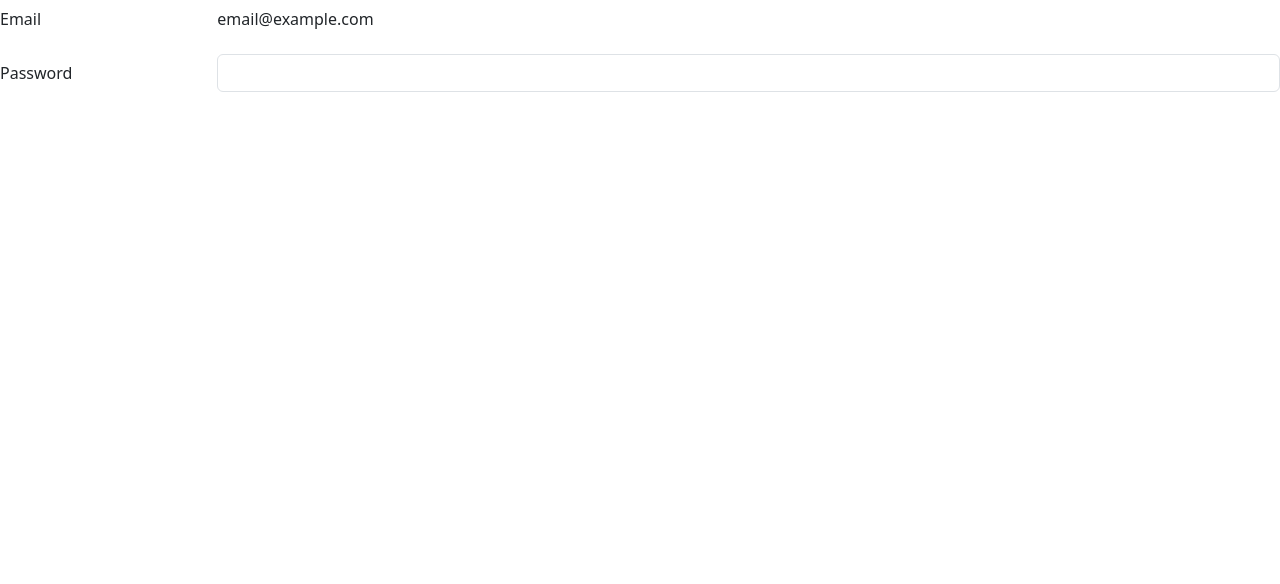
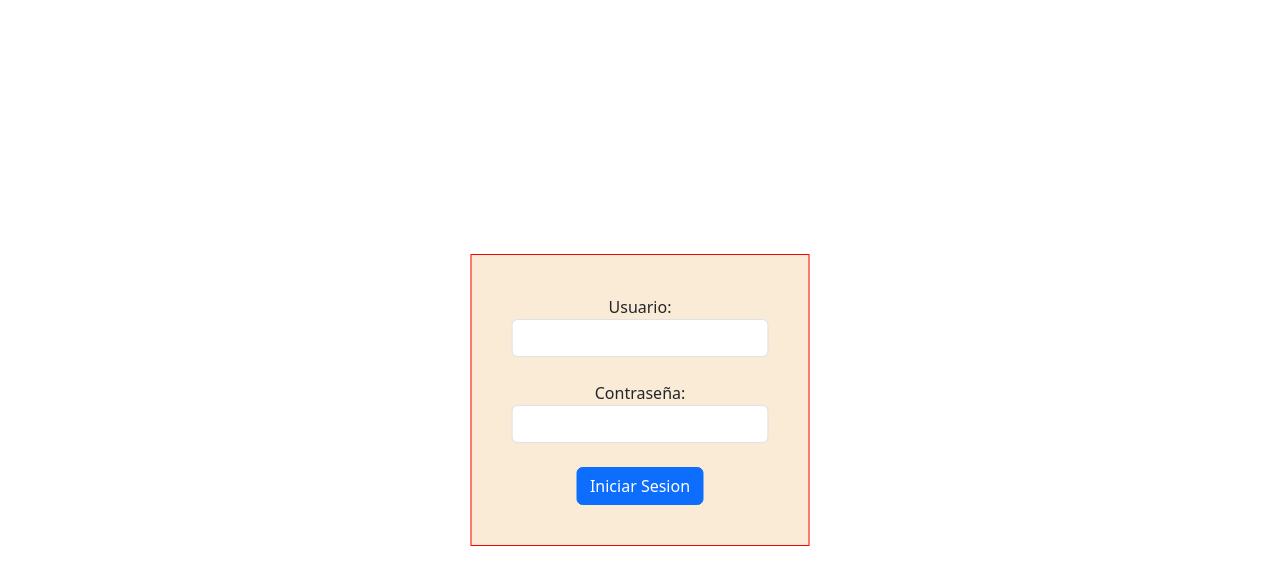
Before and after one commit to Jhon1606/front-react, a React (Create React App) app: page /login in a window 1280 px wide. Shown: the top 584 px of the page. Built offline with nearby package versions, Linux system fonts and the light colour scheme.

Commit message:
primer comit

```diff
--- a/package.json
+++ b/package.json
@@ -6,6 +6,7 @@
     "@testing-library/jest-dom": "^5.16.5",
     "@testing-library/react": "^13.4.0",
     "@testing-library/user-event": "^13.5.0",
+    "bootstrap": "^5.2.3",
     "react": "^18.2.0",
     "react-dom": "^18.2.0",
     "react-router-dom": "^6.8.1",
--- /dev/null
+++ b/src/css/Login.css
@@ -0,0 +1,12 @@
+.containerPrincipal{
+    position: absolute;
+    left: 50%;
+    top: 50%;
+    transform: translate(-50%, -50%);
+    border: 1px solid red;
+    padding: 40px;
+    background-color: antiquewhite;
+}
+.containerSecundario{
+    text-align: center;
+}
--- a/src/index.css
+++ /dev/null
@@ -1,13 +0,0 @@
-body {
-  margin: 0;
-  font-family: -apple-system, BlinkMacSystemFont, 'Segoe UI', 'Roboto', 'Oxygen',
-    'Ubuntu', 'Cantarell', 'Fira Sans', 'Droid Sans', 'Helvetica Neue',
-    sans-serif;
-  -webkit-font-smoothing: antialiased;
-  -moz-osx-font-smoothing: grayscale;
-}
-
-code {
-  font-family: source-code-pro, Menlo, Monaco, Consolas, 'Courier New',
-    monospace;
-}
--- a/src/index.js
+++ b/src/index.js
@@ -9,7 +9,3 @@ root.render(
     router={routes}
   />
 );
-
-// If you want to start measuring performance in your app, pass a function
-// to log results (for example: reportWebVitals(console.log))
-// or send to an analytics endpoint. Learn more: https://bit.ly/CRA-vitals
--- a/src/pages/Login.js
+++ b/src/pages/Login.js
@@ -1,21 +1,22 @@
-import React from 'react'
-
+import React from 'react';
+import '../css/Login.css';
 function Login() {
   return (
-    <>
-      <div className="mb-3 row">
-        <label for="staticEmail" className="col-sm-2 col-form-label">Email</label>
-        <div className="col-sm-10">
-          <input type="text" className="form-control-plaintext" value="email@example.com"/>
+    <div className='containerPrincipal'>
+      <div className='containerSecundario'>
+        <div className='form-group'>
+          <label>Usuario: </label>
+          <br></br>
+          <input type='text' className='form-control'></input>
+          <br></br>
+          <label>Contraseña: </label>
+          <br></br>
+          <input type='password' className='form-control'></input>
+          <br></br>
+          <button className='btn btn-primary'>Iniciar Sesion</button>
         </div>
       </div>
-      <div className="mb-3 row">
-        <label for="inputPassword" className="col-sm-2 col-form-label">Password</label>
-        <div className="col-sm-10">
-          <input type="password" className="form-control" id="inputPassword"/>
-        </div>
-      </div>
-    </>
+    </div>
   )
 }
 
```
Also changed, not shown: src/App.css (deleted, +0 -38 lines), 1 other file (tests, documents, lock files or other folders).
